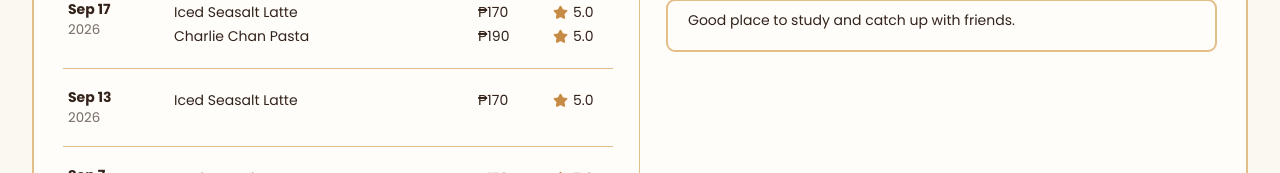
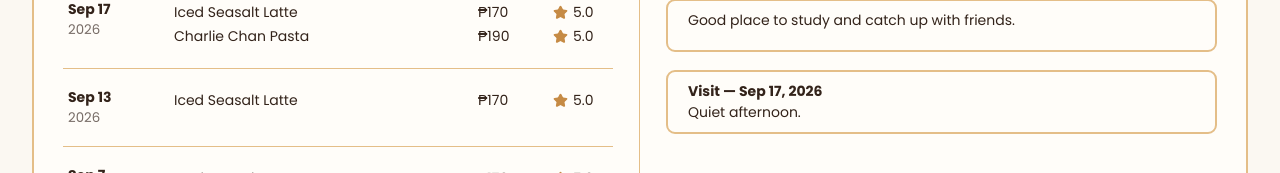
Before and after one commit to cinemaseven/PickAndSip, a React (Vite) app in the folder client/: page /cafes/1 in a window 1280 px wide. Shown: the part 779-952 px from the top of the page. Built offline with nearby package versions, Linux system fonts and the light colour scheme; no server answers.

Commit message:
Ficed notes display

```diff
--- a/client/src/pages/CafeDetailsPage.jsx
+++ b/client/src/pages/CafeDetailsPage.jsx
@@ -195,12 +195,25 @@ export default function CafeDetailsPage() {
                 <Buttons onClick={saveNote}>Save</Buttons>
               </div>
             </>
-          ) : cafe.notes.length ? (
-            cafe.notes.map((n, i) => (
-              <div className="note-box" key={i}>{n}</div>
-            ))
           ) : (
-            <div className="note-box muted">No notes yet.</div>
+            <>
+              {cafe.notes.map((n, i) => (
+                <div className="note-box" key={`cafe-note-${i}`}>{n}</div>
+              ))}
+
+              {cafe.visits
+                .filter(v => v.notes?.trim())
+                .map(v => (
+                  <div className="note-box" key={`visit-note-${v.id}`}>
+                    <strong>Visit — {new Date(v.date + 'T00:00:00').toLocaleDateString('en-US', { month: 'short', day: 'numeric', year: 'numeric' })}</strong>
+                    <div>{v.notes}</div>
+                  </div>
+                ))}
+
+              {!cafe.notes.length && !cafe.visits.some(v => v.notes?.trim()) && (
+                <div className="note-box muted">No notes yet.</div>
+              )}
+            </>
           )}
         </div>
       </section>
```
